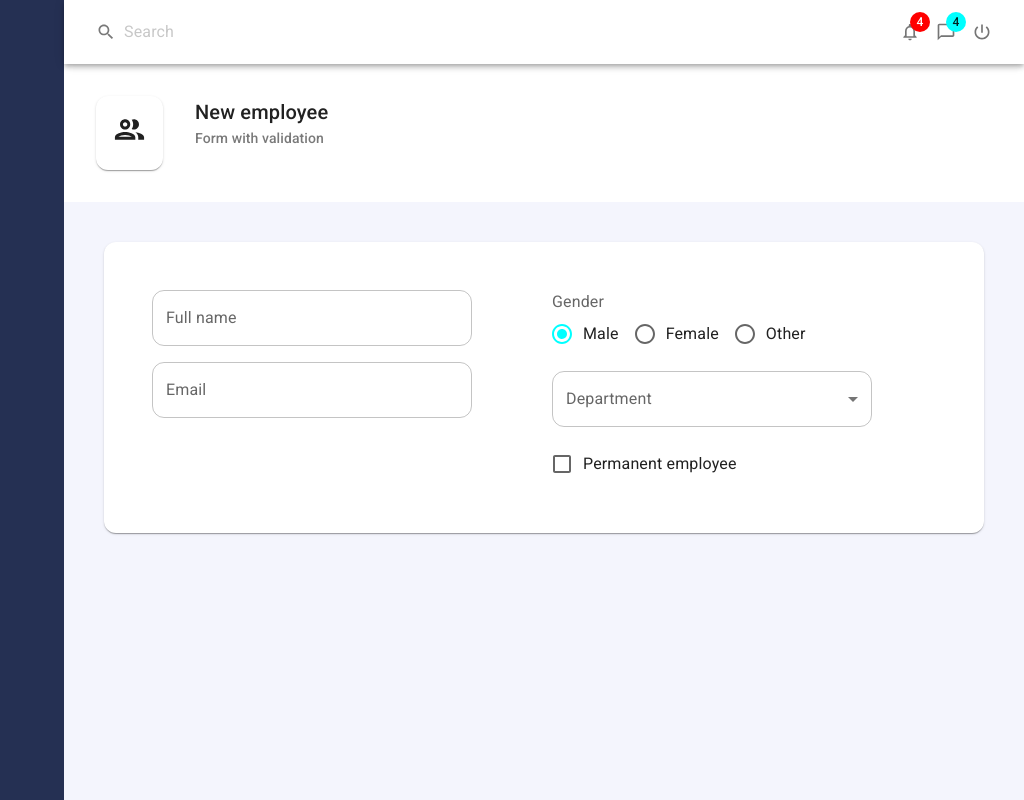
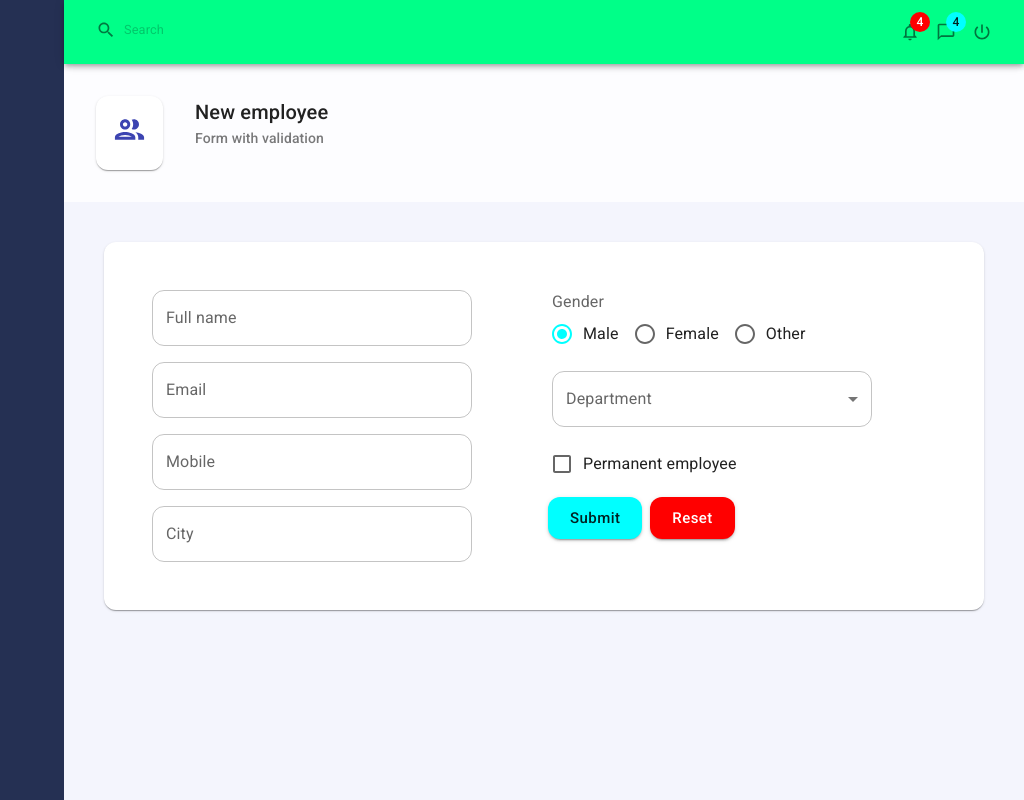
Before and after one commit to ganciaux/code_affection, a React (Create React App) app: page / in a window 1280 px wide. Shown: the whole page, without its empty margins (256-1280 px from the left). Built offline with nearby package versions, Linux system fonts and the light colour scheme.

Commit message:
Fix theme and add Form controls

```diff
--- a/src/App/App.js
+++ b/src/App/App.js
@@ -2,29 +2,11 @@ import React from 'react'
 import './App.css'
 import SideMenu from '../components/SideMenu'
 import Header from '../components/Header'
-import { createTheme, ThemeProvider } from '@mui/material/styles'
+import { ThemeProvider } from '@mui/material/styles'
 import { CssBaseline } from '@mui/material'
 import { makeStyles } from '@mui/styles'
 import Employees from '../pages/Employees/Employees'
-
-const theme = createTheme({
-  palette: {
-    primary: {
-      main: '#0ff',
-      light: '#0f8',
-    },
-    secondary: {
-      main: '#f00',
-      light: '#f80',
-    },
-    background: {
-      default: '#f4f5fd',
-    },
-  },
-  shape: {
-    borderRadius: '12px',
-  },
-})
+import theme from './Theme'
 
 const useStyles = makeStyles((theme) => ({
   appMain: {
--- /dev/null
+++ b/src/App/Theme.js
@@ -0,0 +1,31 @@
+import { createTheme } from '@mui/material/styles'
+
+const theme = createTheme({
+  palette: {
+    primary: {
+      main: '#0ff',
+      light: '#0f8',
+    },
+    secondary: {
+      main: '#f00',
+      light: '#f80',
+    },
+    background: {
+      default: '#f4f5fd',
+    },
+  },
+  shape: {
+    borderRadius: '12px',
+  },
+  components: {
+    // Name of the component
+    MuiIconButton: {
+      defaultProps: {
+        // The props to change the default for.
+        disableRipple: true, // No more ripple!
+      },
+    },
+  },
+})
+
+export default theme
--- a/src/components/Header.js
+++ b/src/components/Header.js
@@ -17,7 +17,7 @@ import { makeStyles } from '@mui/styles'
 
 const useStyles = makeStyles((theme) => ({
   root: {
-    backgroundColor: '#fff',
+    backgroundColor: theme.palette.primary.light,
     transform: 'translateZ(0)',
   },
   SearchInput: {
@@ -35,10 +35,7 @@ export default function Header() {
   const classes = useStyles()
 
   return (
-    <AppBar
-      position="static"
-      sx={{ backgroundColor: '#fff', transform: 'translateZ(0)' }}
-    >
+    <AppBar position="static" className={classes.root}>
       <Toolbar>
         <Grid container alignItems="center">
           <Grid item>
--- /dev/null
+++ b/src/components/controls/Button.js
@@ -0,0 +1,31 @@
+import React from 'react'
+import { Button as MuiButton } from '@mui/material'
+import { makeStyles } from '@mui/styles'
+
+const useStyles = makeStyles((theme) => ({
+  root: {
+    margin: theme.spacing(0.5),
+    textTransform: 'none',
+  },
+  label: {
+    textTransform: 'none',
+  },
+}))
+
+export default function Button(props) {
+  const { text, size, color, variant, onClick, ...other } = props
+  const classes = useStyles()
+
+  return (
+    <MuiButton
+      variant={variant || 'contained'}
+      size={size || 'large'}
+      color={color || 'primary'}
+      onClick={onClick}
+      {...other}
+      classes={{ root: classes.root, label: classes.label }}
+    >
+      {text}
+    </MuiButton>
+  )
+}
--- a/src/components/controls/Controls.js
+++ b/src/components/controls/Controls.js
@@ -1,10 +1,12 @@
 import Input from './Input'
 import RadioGroup from './RadioGroup'
 import Select from './Select'
+import Button from './Button'
 import Checkbox from './Checkbox'
 import DatePicker from './DatePicker'
 
 export const Controls = {
+  Button,
   Checkbox,
   DatePicker,
   Input,
--- a/src/components/controls/DatePicker.js
+++ b/src/components/controls/DatePicker.js
@@ -1,28 +1,31 @@
 import React from 'react'
-import TextField from '@mui/material/TextField';
-import {DatePicker as MuiDatePicker} from '@mui/lab';
-import frLocale from 'date-fns/locale/fr';
-import AdapterDateFns from '@mui/lab/AdapterDateFns';
-import LocalizationProvider from '@mui/lab/LocalizationProvider';
+import TextField from '@mui/material/TextField'
+import { DatePicker as MuiDatePicker } from '@mui/lab'
+import frLocale from 'date-fns/locale/fr'
+import AdapterDateFns from '@mui/lab/AdapterDateFns'
+import LocalizationProvider from '@mui/lab/LocalizationProvider'
 
 export default function DatePicker(props) {
-
   const { name, label, value, onChange } = props
 
   const convertToDefEventPara = (name, value) => ({
     target: {
-            name, value
-        }
+      name,
+      value,
+    },
   })
 
   return (
     <LocalizationProvider dateAdapter={AdapterDateFns} locale={frLocale}>
-            <MuiDatePicker disableToolbar variant="inline" inputVariant="outlined"
+      <MuiDatePicker
+        disableToolbar
+        variant="inline"
+        inputVariant="outlined"
         label={label}
         inputFormat="dd MMMM yyyy"
         name={name}
         value={value}
-           onChange={date =>onChange(convertToDefEventPara(name,date))}
+        onChange={(date) => onChange(convertToDefEventPara(name, date))}
         renderInput={(params) => <TextField {...params} />}
       />
     </LocalizationProvider>
--- a/src/index.js
+++ b/src/index.js
@@ -3,10 +3,13 @@ import ReactDOM from 'react-dom'
 import './index.css'
 import App from './App/App'
 import reportWebVitals from './reportWebVitals'
+import { StyledEngineProvider } from '@mui/styled-engine'
 
 ReactDOM.render(
   <React.StrictMode>
-    <App />
+    <StyledEngineProvider injectFirst>
+      <App />
+    </StyledEngineProvider>
   </React.StrictMode>,
   document.getElementById('root'),
 )
--- a/src/pages/Employees/EmployeeForm.js
+++ b/src/pages/Employees/EmployeeForm.js
@@ -1,8 +1,8 @@
 import { Grid } from '@mui/material'
 import React from 'react'
-import {Controls} from '../../components/controls/Controls'
+import { Controls } from '../../components/controls/Controls'
 import { useForm, Form } from '../../components/useForm'
-import * as employeeService from "../../services/employeeService";
+import * as employeeService from '../../services/employeeService'
 
 const genderItems = [
   { id: 'male', title: 'Male' },
@@ -35,10 +35,21 @@ export default function EmployeeForm() {
             onChange={handleInputChange}
           />
           <Controls.Input
-            variant="outlined"
             label="Email"
             name="email"
             value={values.email}
+            onChange={handleInputChange}
+          />
+          <Controls.Input
+            label="Mobile"
+            name="mobile"
+            value={values.mobile}
+            onChange={handleInputChange}
+          />
+          <Controls.Input
+            label="City"
+            name="city"
+            value={values.city}
             onChange={handleInputChange}
           />
         </Grid>
@@ -69,6 +80,10 @@ export default function EmployeeForm() {
             value={values.hireDate}
             onChange={handleInputChange}
           />
+          <div>
+            <Controls.Button type="submit" text="Submit" />
+            <Controls.Button text="Reset" color="secondary" />
+          </div>
         </Grid>
       </Grid>
     </Form>
```
Lines whose indentation alone changed are shown as unchanged.
